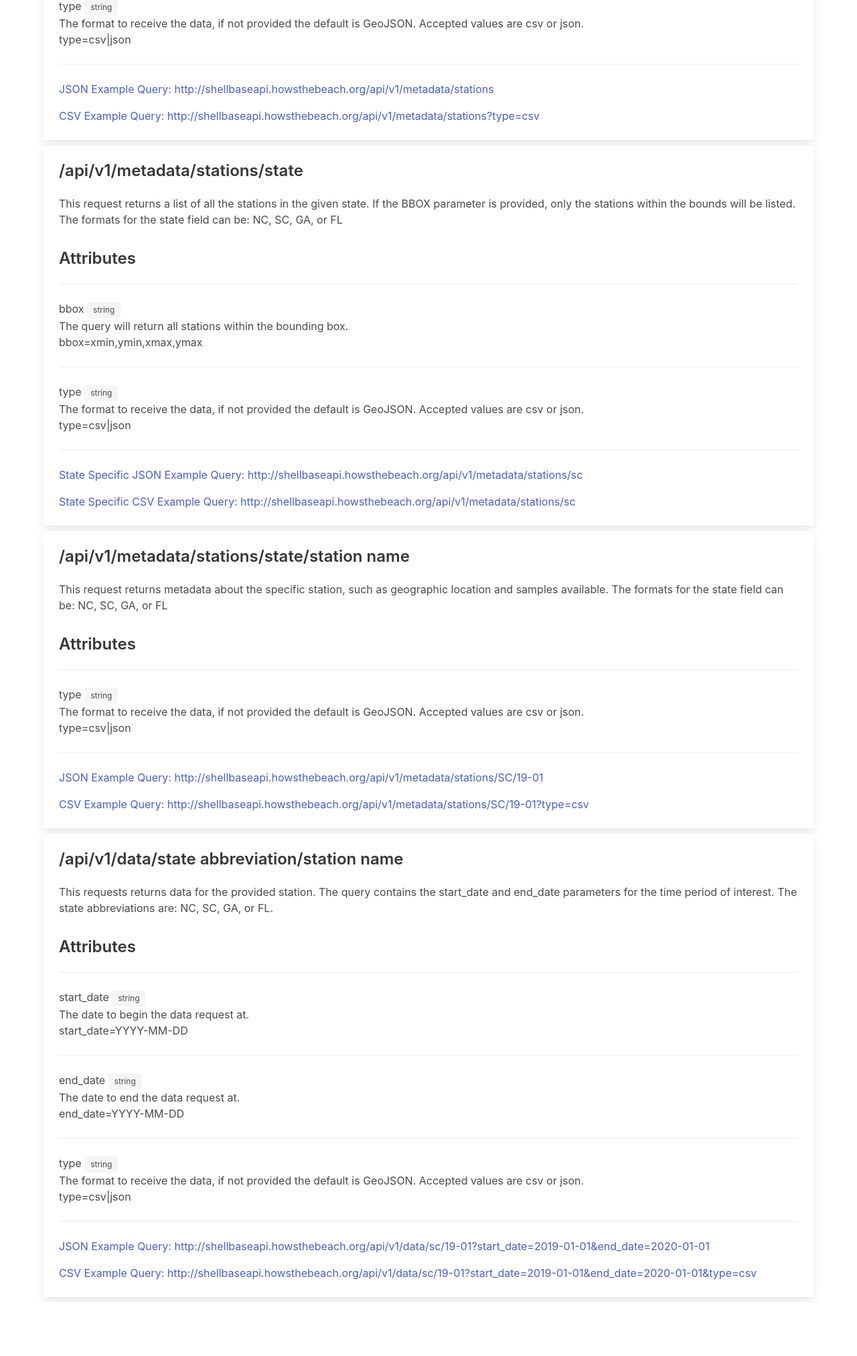
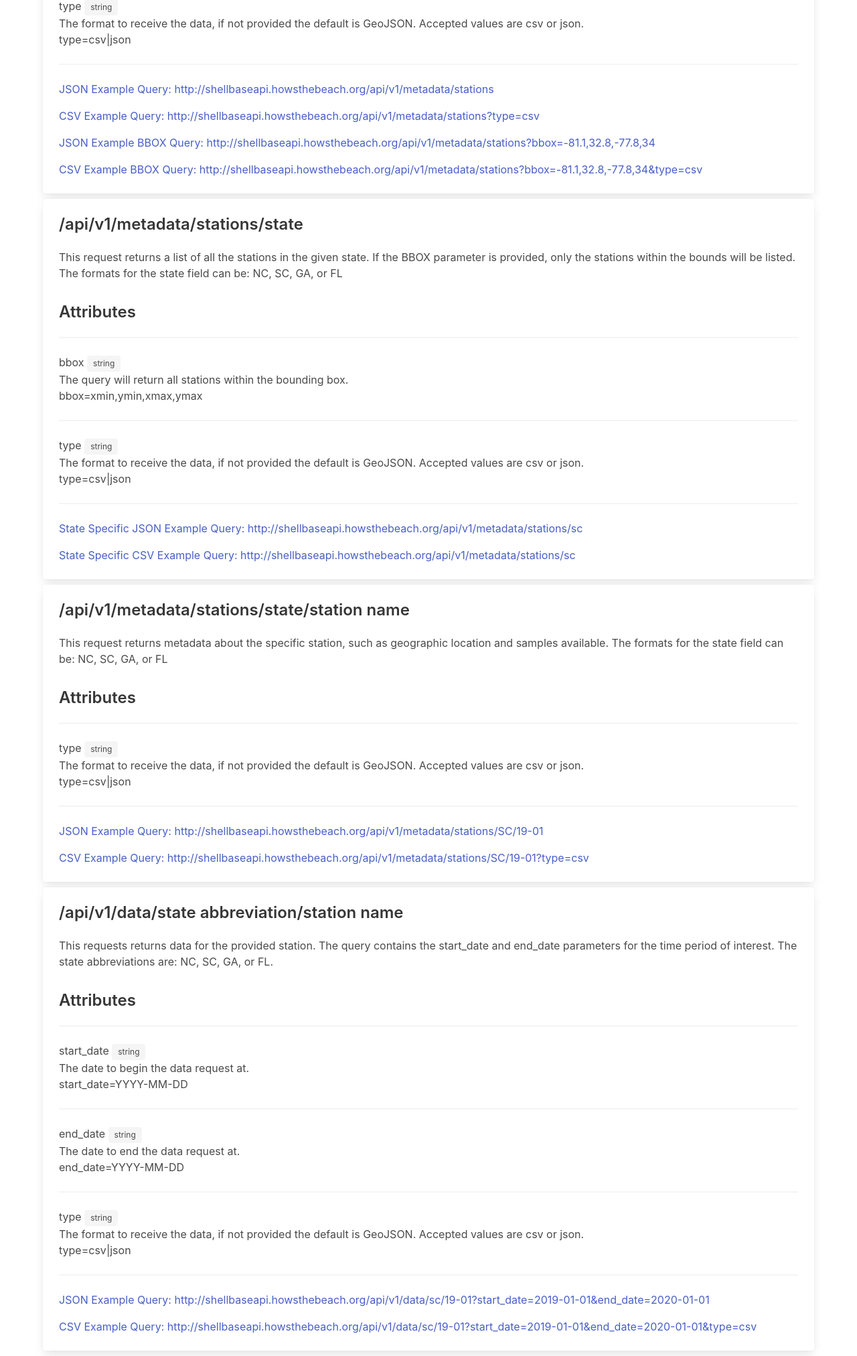
Before and after one commit to DanRamage/Shellbase-REST, a Python web app: template shellbaseapi/templates/api_help.html in a window 1280 px wide. Shown: the part 388-2413 px from the top of the page at 67% size. Before the commit the page ends 2331 px from the top, so only its background shows below. Run offline with Jinja, Linux system fonts and the light colour scheme; the template is opened without the code that fills it, so the values that code supplies are empty.

Commit message:
Added BBOX example.

```diff
--- a/shellbaseapi/templates/api_help.html
+++ b/shellbaseapi/templates/api_help.html
@@ -43,6 +43,15 @@
                                 <a href="http://shellbaseapi.howsthebeach.org/api/v1/metadata/stations?type=csv"
                                    target="_blank">CSV Example Query:
                                     http://shellbaseapi.howsthebeach.org/api/v1/metadata/stations?type=csv</a>
+                            </p>
+                            <p>
+                                <a href="http://shellbaseapi.howsthebeach.org/api/v1/metadata/stations?bbox=-81.1,32.8,-77.8,34" target="_blank">JSON
+                                    Example BBOX Query: http://shellbaseapi.howsthebeach.org/api/v1/metadata/stations?bbox=-81.1,32.8,-77.8,34</a>
+                            </p>
+                            <p>
+                                <a href="http://shellbaseapi.howsthebeach.org/api/v1/metadata/stations?bbox=-81.1,32.8,-77.8,34&type=csv"
+                                   target="_blank">CSV Example BBOX Query:
+                                    http://shellbaseapi.howsthebeach.org/api/v1/metadata/stations?bbox=-81.1,32.8,-77.8,34&type=csv</a>
                             </p>
                         </div>
                     </div>
```
